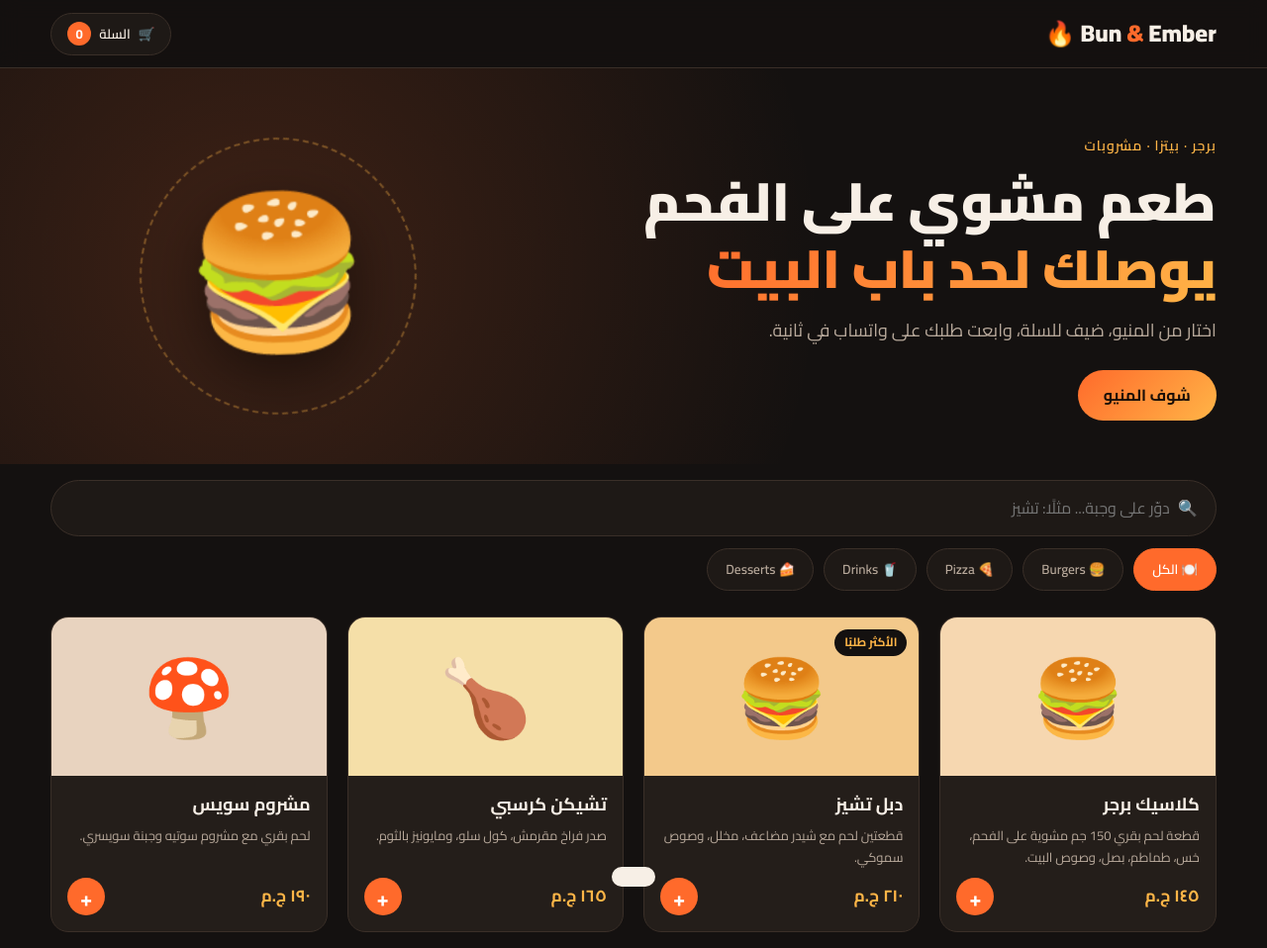
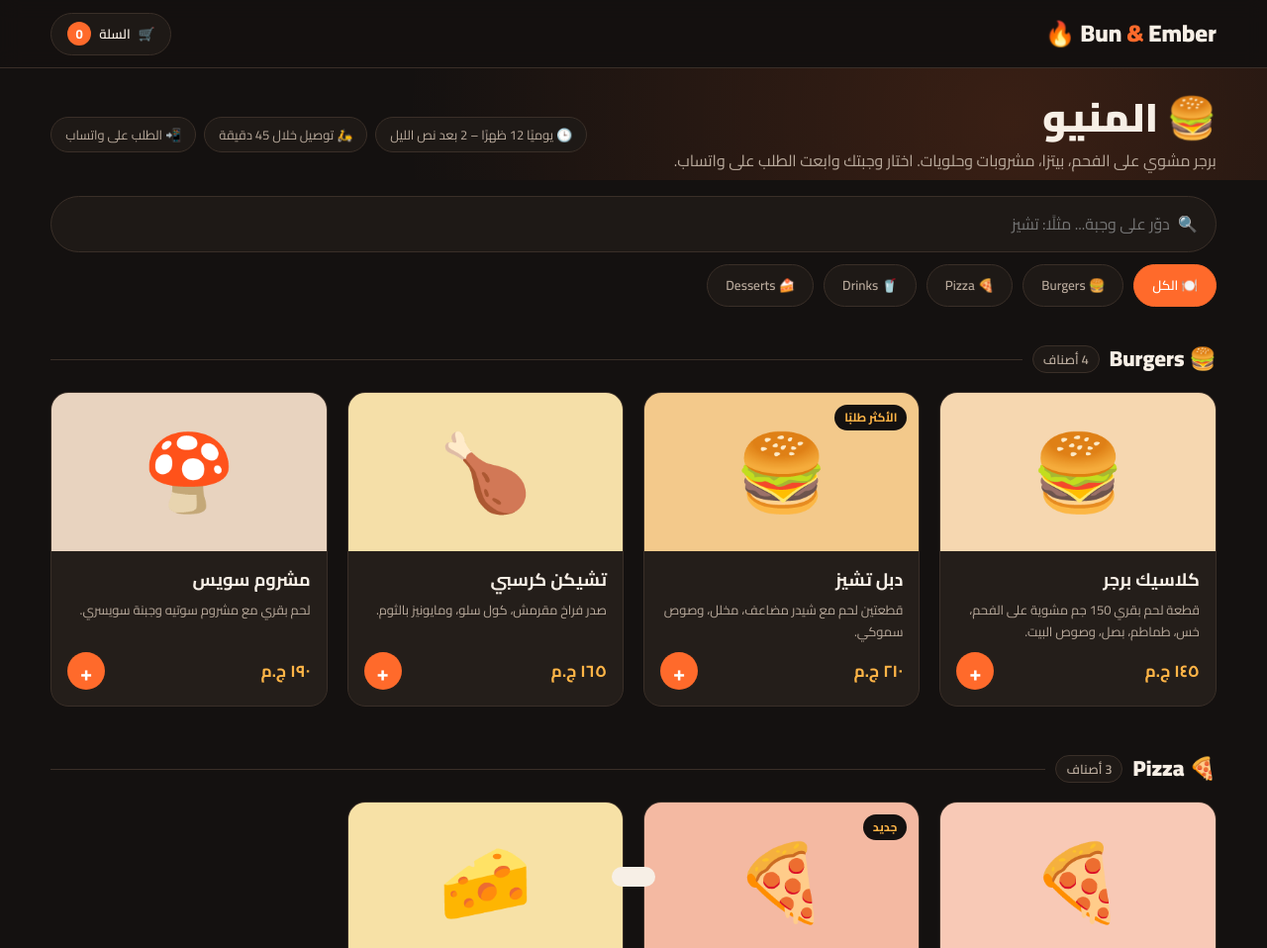
Before and after one commit to Saifaboalnaga/restaurant-menu-demo, a plain HTML site: page index.html in a window 1280 px wide. Shown: the top 958 px of the page at 99% size. Drawn offline with Linux system fonts and the light colour scheme.

Commit message:
Menu-first layout: compact header and items grouped by category

```diff
--- a/app.js
+++ b/app.js
@@ -17,14 +17,8 @@ function renderCats() {
   ).join("");
 }
 
-function renderGrid() {
-  const q = state.q.trim().toLowerCase();
-  const list = PRODUCTS.filter(p =>
-    (state.cat === "all" || p.cat === state.cat) &&
-    (!q || p.name.toLowerCase().includes(q) || p.desc.toLowerCase().includes(q))
-  );
-  $("#empty").hidden = list.length > 0;
-  $("#grid").innerHTML = list.map((p, i) => `
+function cardHTML(p, i) {
+  return `
     <article class="card" style="animation-delay:${i * 40}ms" data-id="${p.id}">
       <div class="img" style="background:${p.color}"><span>${p.icon}</span>${p.tag ? `<em>${p.tag}</em>` : ""}</div>
       <div class="info">
@@ -35,7 +29,26 @@ function renderGrid() {
           <button class="add" data-add="${p.id}" aria-label="أضف ${p.name}">+</button>
         </div>
       </div>
-    </article>`).join("");
+    </article>`;
+}
+
+function renderGrid() {
+  const q = state.q.trim().toLowerCase();
+  const list = PRODUCTS.filter(p =>
+    (state.cat === "all" || p.cat === state.cat) &&
+    (!q || p.name.toLowerCase().includes(q) || p.desc.toLowerCase().includes(q))
+  );
+  $("#empty").hidden = list.length > 0;
+  // Menu layout: one titled section per category (Burgers, Pizza, Drinks, Desserts)
+  let i = 0;
+  $("#grid").innerHTML = CATEGORIES.filter(c => c.id !== "all").map(c => {
+    const items = list.filter(p => p.cat === c.id);
+    if (!items.length) return "";
+    return `<section class="menu-sec" id="sec-${c.id}">
+      <h2 class="sec-title">${c.icon} ${c.name} <small>${items.length} أصناف</small></h2>
+      <div class="grid">${items.map(p => cardHTML(p, i++)).join("")}</div>
+    </section>`;
+  }).join("");
 }
 
 /* ---------- product modal ---------- */
--- a/index.html
+++ b/index.html
@@ -23,12 +23,14 @@
 <section class="hero">
   <div class="wrap hero-in">
     <div class="hero-text reveal">
-      <span class="tag">برجر · بيتزا · مشروبات</span>
-      <h1>طعم مشوي على الفحم<br><span>يوصلك لحد باب البيت</span></h1>
-      <p>اختار من المنيو، ضيف للسلة، وابعت طلبك على واتساب في ثانية.</p>
-      <a href="#menu" class="btn">شوف المنيو</a>
+      <h1><span class="flame">🍔</span> المنيو</h1>
+      <p>برجر مشوي على الفحم، بيتزا، مشروبات وحلويات. اختار وجبتك وابعت الطلب على واتساب.</p>
     </div>
-    <div class="hero-plate reveal" aria-hidden="true"><div class="ring"></div><span>🍔</span></div>
+    <ul class="info-chips reveal">
+      <li>🕒 يوميًا 12 ظهرًا – 2 بعد نص الليل</li>
+      <li>🛵 توصيل خلال 45 دقيقة</li>
+      <li>📲 الطلب على واتساب</li>
+    </ul>
   </div>
 </section>
 
@@ -41,7 +43,7 @@
     <div class="cats" id="cats" role="tablist"></div>
   </div>
   <p class="empty" id="empty" hidden>مفيش نتائج مطابقة. جرّب كلمة تانية.</p>
-  <div class="grid" id="grid"></div>
+  <div id="grid"></div>
 </main>
 
 <!-- product modal -->
--- a/style.css
+++ b/style.css
@@ -20,16 +20,13 @@ button{font-family:inherit;cursor:pointer}
 .cart-btn.bump{animation:bump .4s}
 @keyframes bump{40%{transform:scale(1.12)}}
 
-/* hero */
-.hero{background:radial-gradient(circle at 20% 50%,rgba(255,106,43,.18),transparent 55%);padding:60px 0 40px}
-.hero-in{display:grid;grid-template-columns:1.2fr .8fr;align-items:center;gap:30px}
-.tag{color:var(--gold);font-weight:600;font-size:14px;letter-spacing:1px}
-.hero h1{font-size:clamp(32px,4.6vw,54px);font-weight:900;line-height:1.25;margin:10px 0 14px}
-.hero h1 span{background:linear-gradient(135deg,var(--fire),var(--gold));-webkit-background-clip:text;background-clip:text;color:transparent}
-.hero p{color:var(--muted);margin-bottom:24px;font-size:18px}
-.hero-plate{position:relative;height:300px;display:grid;place-items:center}
-.hero-plate span{font-size:150px;filter:drop-shadow(0 20px 30px rgba(0,0,0,.5));animation:bob 4s ease-in-out infinite}
-.ring{position:absolute;width:280px;height:280px;border-radius:50%;border:2px dashed rgba(255,181,71,.35);animation:spin 30s linear infinite}
+/* hero (compact menu header) */
+.hero{background:radial-gradient(circle at 80% 50%,rgba(255,106,43,.16),transparent 60%);padding:26px 0 6px}
+.hero-in{display:flex;align-items:center;justify-content:space-between;gap:20px;flex-wrap:wrap}
+.hero h1{font-size:clamp(28px,3.6vw,40px);font-weight:900;line-height:1.2;margin-bottom:6px}
+.hero p{color:var(--muted);font-size:16px}
+.info-chips{list-style:none;display:flex;gap:8px;flex-wrap:wrap}
+.info-chips li{background:var(--panel);border:1px solid var(--line);border-radius:40px;padding:6px 14px;font-size:13px;color:var(--muted)}
 @keyframes bob{50%{transform:translateY(-14px) rotate(-4deg)}}
 @keyframes spin{to{transform:rotate(360deg)}}
 
@@ -44,7 +41,11 @@ button{font-family:inherit;cursor:pointer}
 .cat.on{background:var(--fire);border-color:var(--fire);color:#fff}
 
 /* grid */
-.grid{display:grid;grid-template-columns:repeat(4,1fr);gap:20px;padding:10px 0 70px}
+.grid{display:grid;grid-template-columns:repeat(4,1fr);gap:20px;padding:6px 0 26px}
+#grid{padding-bottom:50px}
+.sec-title{display:flex;align-items:center;gap:10px;font-size:22px;font-weight:900;margin:18px 0 8px;scroll-margin-top:190px}
+.sec-title small{font-size:13px;font-weight:600;color:var(--muted);background:var(--panel);border:1px solid var(--line);border-radius:20px;padding:2px 10px}
+.sec-title::after{content:"";flex:1;height:1px;background:var(--line)}
 .card{background:var(--card);border:1px solid var(--line);border-radius:var(--r);overflow:hidden;cursor:pointer;opacity:0;transform:translateY(16px);animation:in .5s forwards;transition:transform .25s,border-color .25s,box-shadow .25s}
 @keyframes in{to{opacity:1;transform:none}}
 .card:hover{transform:translateY(-6px);border-color:var(--fire);box-shadow:0 14px 30px rgba(0,0,0,.35)}
@@ -113,8 +114,7 @@ footer{border-top:1px solid var(--line);padding:24px 0;color:var(--muted);font-s
 @media (max-width:1000px){.grid{grid-template-columns:repeat(3,1fr)}}
 @media (max-width:760px){
   .grid{grid-template-columns:repeat(2,1fr);gap:12px}
-  .hero-in{grid-template-columns:1fr}
-  .hero-plate{height:200px}.hero-plate span{font-size:110px}.ring{width:190px;height:190px}
+  .hero{padding-top:18px}.hero p{font-size:14px}.info-chips li{font-size:12px;padding:5px 11px}
   .cart-btn span{display:none}
   .info p{display:none}
   .img{height:120px}.img span{font-size:58px}
```
Also changed, not shown: preview.png.
